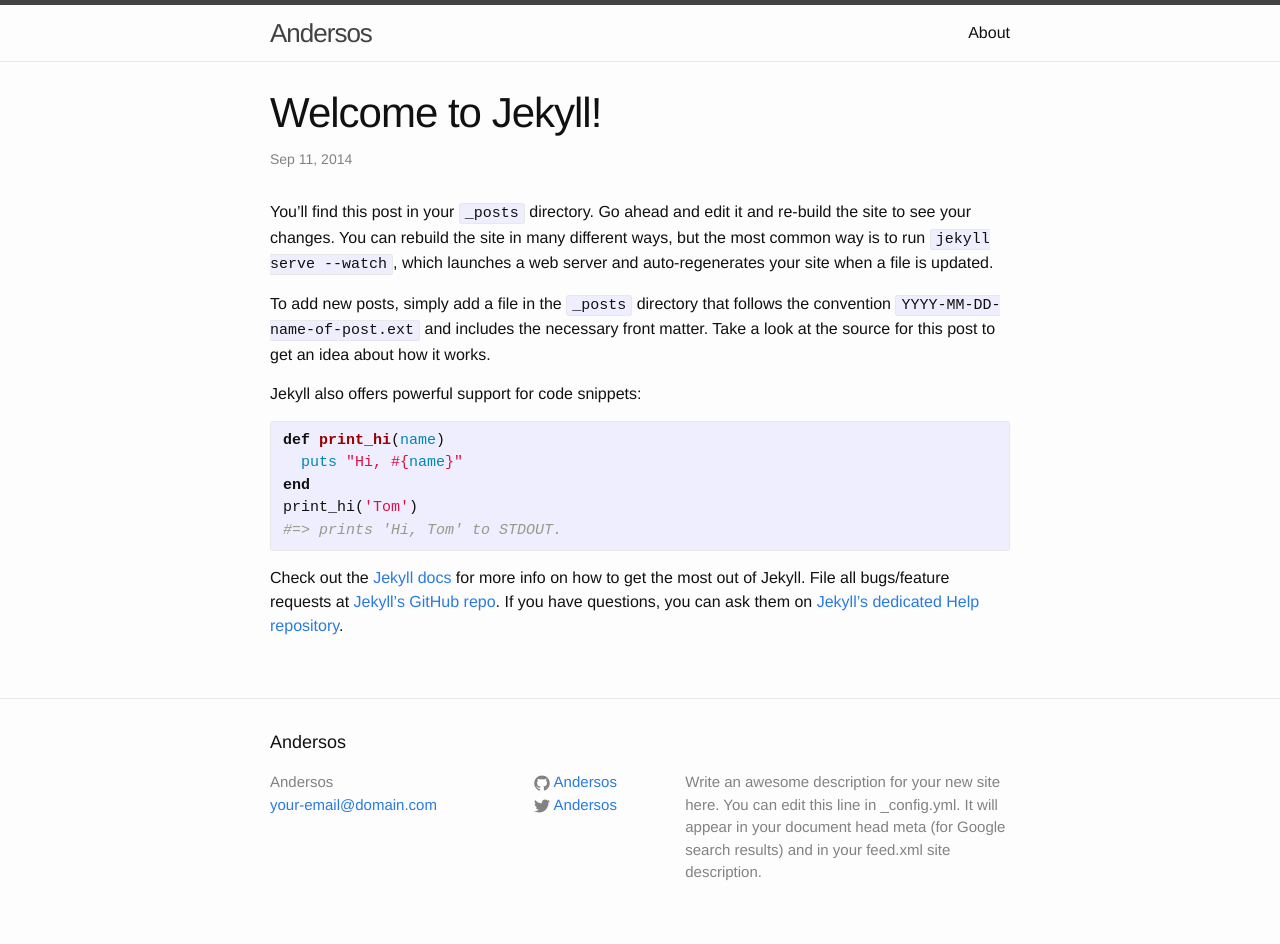
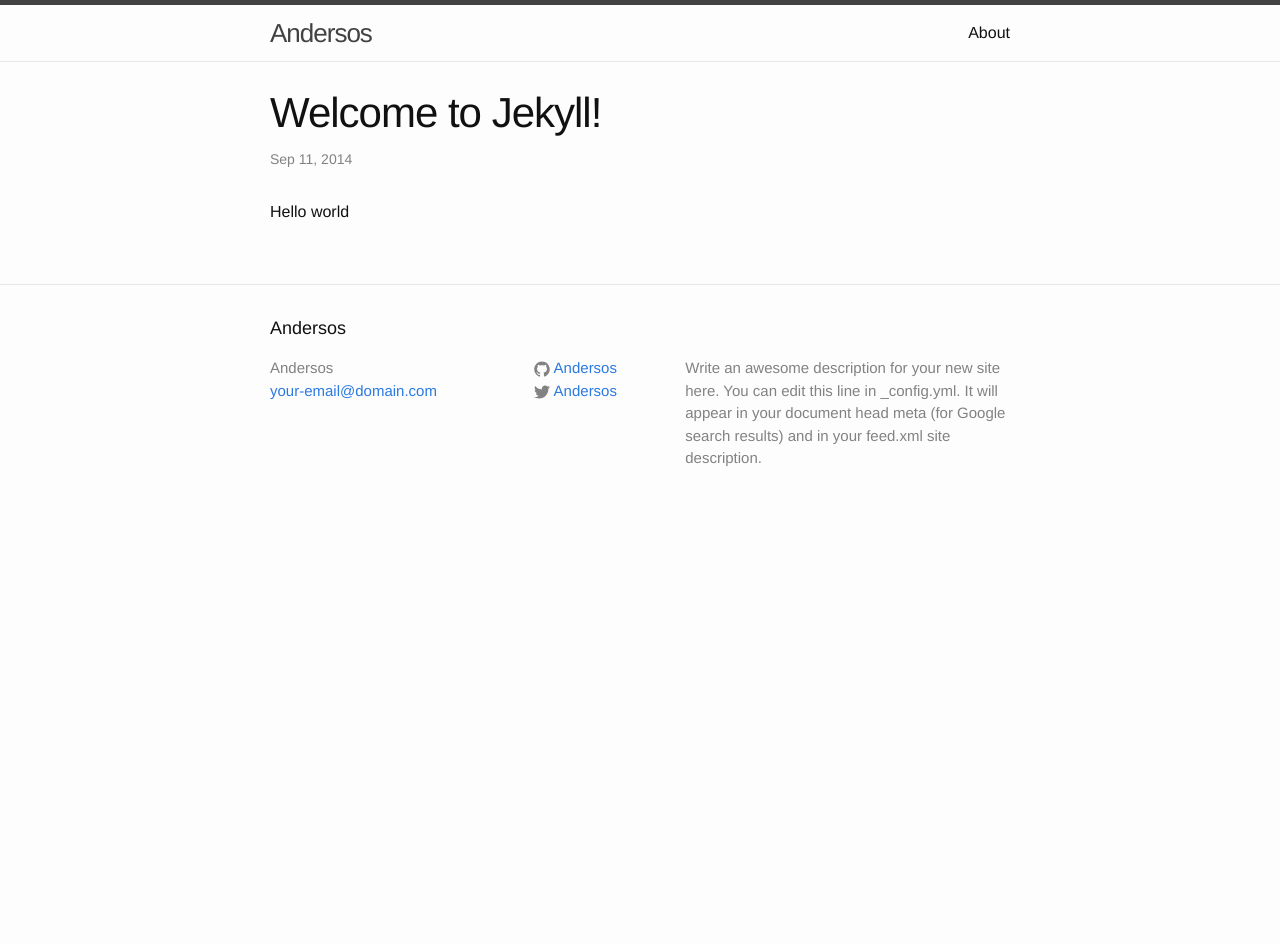
Before and after one commit to Andersos/andersos.net, a Jekyll site: the page built from _posts/2014-09-11-welcome-to-jekyll.markdown, in a window 1280 px wide. Built offline with Jekyll 4.4.1, drawn with Linux system fonts in a browser that asks for light colours; after the commit the page ends 900 px from its top, so only the background shows below that.

Commit message:
Update 2014-09-11-welcome-to-jekyll.markdown

```diff
--- a/_posts/2014-09-11-welcome-to-jekyll.markdown
+++ b/_posts/2014-09-11-welcome-to-jekyll.markdown
@@ -4,22 +4,4 @@
 date:   2014-09-11 21:51:59
 categories: jekyll update
 ---
-You’ll find this post in your `_posts` directory. Go ahead and edit it and re-build the site to see your changes. You can rebuild the site in many different ways, but the most common way is to run `jekyll serve --watch`, which launches a web server and auto-regenerates your site when a file is updated.
-
-To add new posts, simply add a file in the `_posts` directory that follows the convention `YYYY-MM-DD-name-of-post.ext` and includes the necessary front matter. Take a look at the source for this post to get an idea about how it works.
-
-Jekyll also offers powerful support for code snippets:
-
-{% highlight ruby %}
-def print_hi(name)
-  puts "Hi, #{name}"
-end
-print_hi('Tom')
-#=> prints 'Hi, Tom' to STDOUT.
-{% endhighlight %}
-
-Check out the [Jekyll docs][jekyll] for more info on how to get the most out of Jekyll. File all bugs/feature requests at [Jekyll’s GitHub repo][jekyll-gh]. If you have questions, you can ask them on [Jekyll’s dedicated Help repository][jekyll-help].
-
-[jekyll]:      http://jekyllrb.com
-[jekyll-gh]:   https://github.com/jekyll/jekyll
-[jekyll-help]: https://github.com/jekyll/jekyll-help
+Hello world
```
